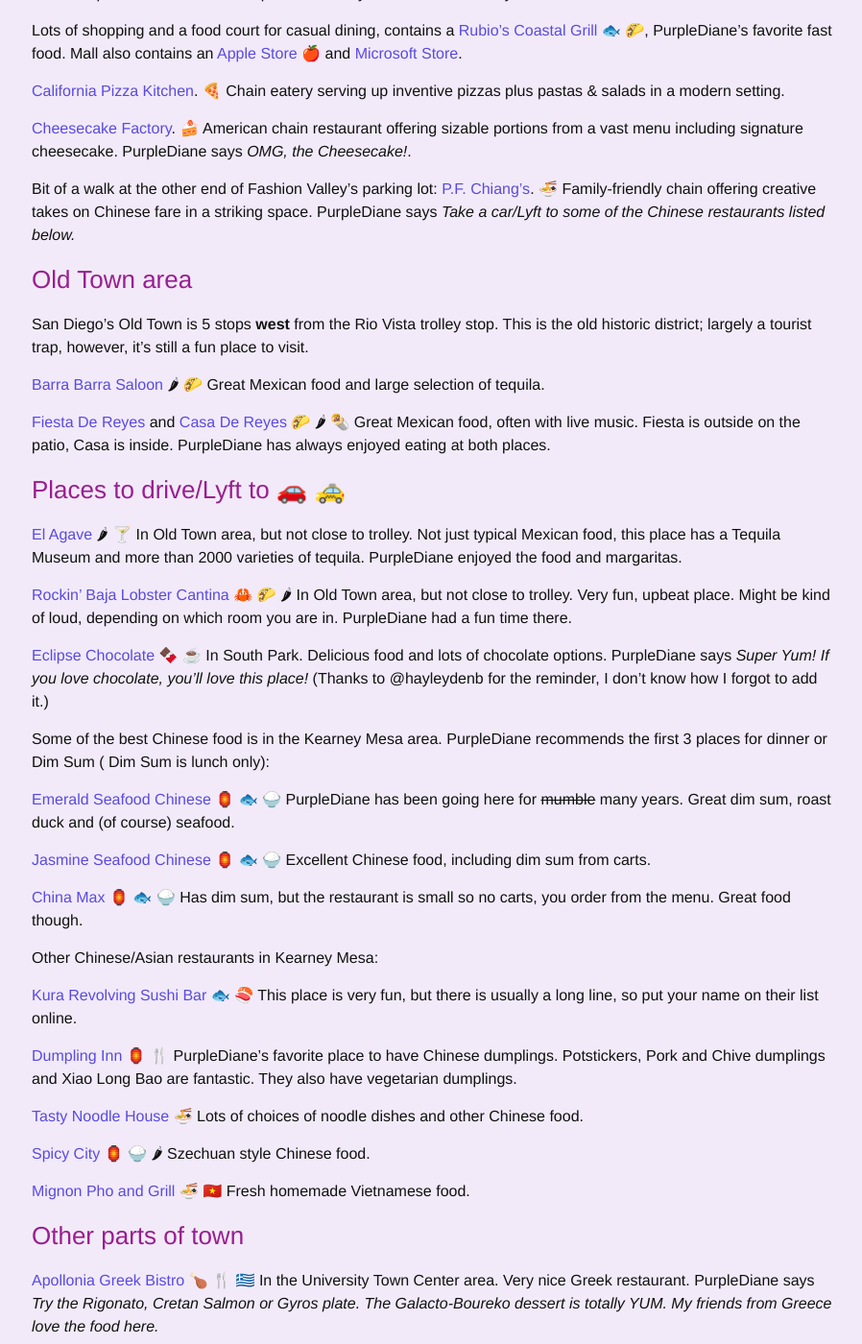
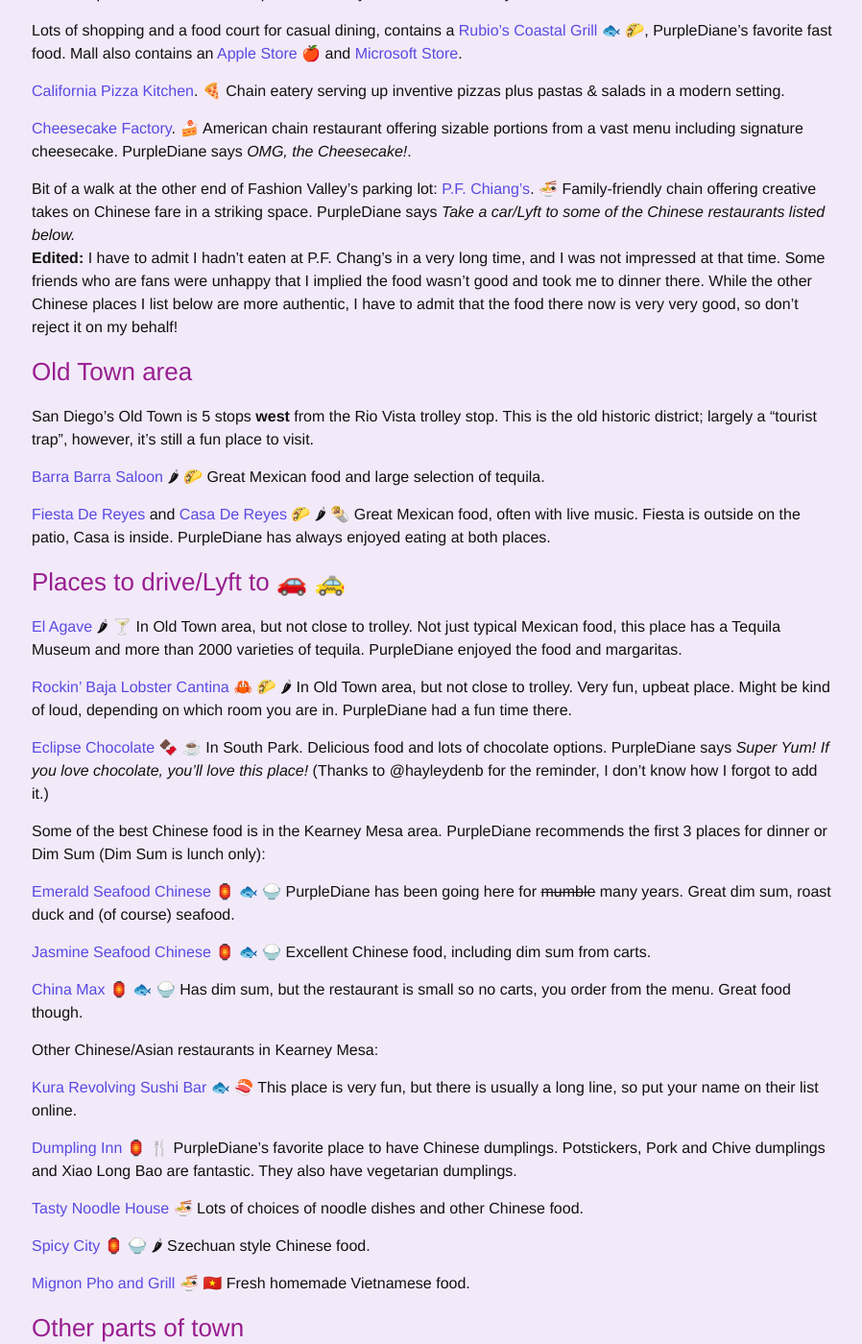
Before and after one commit to purplediane/purplediane.github.io, a Jekyll site: the page built from _posts/2018-09-25-djangocon_eats.md, in a window 1280 px wide and 1400 px high, scrolled down 1809 px. Shown: the whole window at 96% size, without its empty margins (187-1085 px from the left). Built offline with Jekyll 4.4.1, drawn with Linux system fonts in a browser that asks for light colours.

Commit message:
Update Djangocon post

```diff
--- a/_posts/2018-09-25-djangocon_eats.md
+++ b/_posts/2018-09-25-djangocon_eats.md
@@ -74,12 +74,15 @@
 
 Bit of a walk at the other end of Fashion Valley's parking lot:
 [P.F. Chiang's][pfc]. 🍜 Family-friendly chain offering creative takes on Chinese fare in a striking space.
-PurpleDiane says *Take a car/Lyft to some of the Chinese restaurants listed below.*
+PurpleDiane says *Take a car/Lyft to some of the Chinese restaurants listed below.*<br />
+**Edited:** I have to admit I hadn't eaten at P.F. Chang's in a very long time, and I was not impressed at that time.
+Some friends who are fans were unhappy that I implied the food wasn't good and took me to dinner there.
+While the other Chinese places I list below are more authentic, I have to admit that the food there now is very very good, so don't reject it on my behalf!
 
 ### Old Town area
 
 San Diego's Old Town is 5 stops **west** from the Rio Vista trolley stop.
-This is the old historic district; largely a tourist trap, however, it's still a fun place to visit.
+This is the old historic district; largely a "tourist trap", however, it's still a fun place to visit.
 
 [Barra Barra Saloon][barra] 🌶 🌮 Great Mexican food and large selection of tequila.
 
@@ -102,7 +105,7 @@
 (Thanks to @hayleydenb for the reminder, I don't know how I forgot to add it.)
 
 Some of the best Chinese food is in the Kearney Mesa area.
-PurpleDiane recommends the first 3 places for dinner or Dim Sum ( Dim Sum is lunch only):
+PurpleDiane recommends the first 3 places for dinner or Dim Sum (Dim Sum is lunch only):
 
 [Emerald Seafood Chinese][emerald] 🏮 🐟 🍚 PurpleDiane has been going here for ~~mumble~~ many years.
 Great dim sum, roast duck and (of course) seafood.
```
